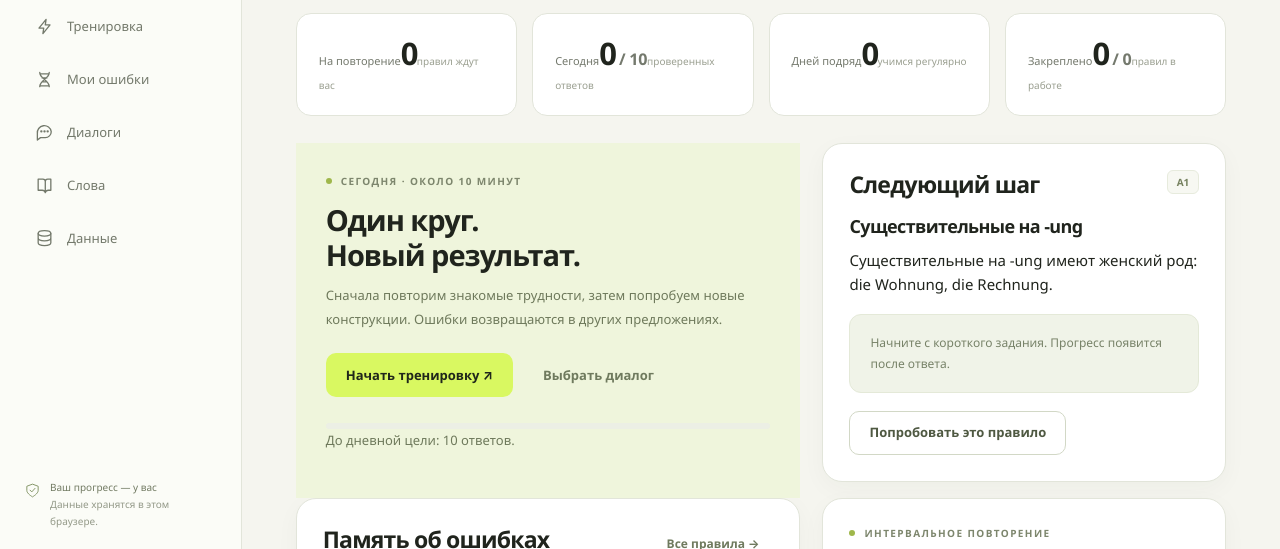
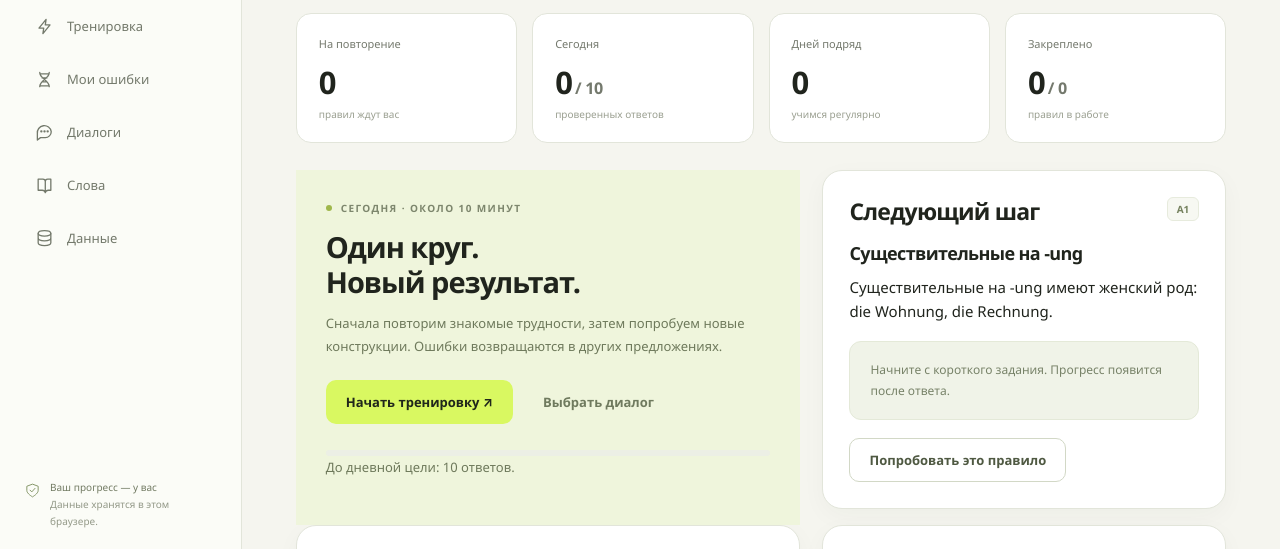
Before and after one commit to Lammerx-creator/deutsch-loop-ru, a plain HTML site: page index.html in a window 1280 px wide. Shown: the part 244-793 px from the top of the page. Drawn offline with Linux system fonts and the light colour scheme.

Commit message:
Fix statistic card layout and refresh offline cache

```diff
--- a/styles.css
+++ b/styles.css
@@ -313,3 +313,8 @@ hr { margin: 22px 0; border: 0; border-top: 1px solid var(--line); }
 .modal .panel-head{margin-bottom:12px}
 #answer{width:100%}
 @media(max-width:600px){.metric-row{gap:5px}.metric-row>div strong{font-size:20px}.modal-backdrop{padding:12px}.modal.card{max-height:calc(100dvh - 24px);padding:20px}.page-head .btn{width:100%}.pattern-row>div:nth-child(2){margin-left:0}.exercise-card .action-row .btn{flex:1}.exercise-card .action-row .btn.small{flex:0 0 38px;min-height:38px}.keyboard-hint{font-size:11px}.prompt{overflow-wrap:anywhere}}
+
+/* Keep statistic labels, values and notes on separate lines. */
+.stat{display:flex;flex-direction:column;align-items:flex-start;justify-content:flex-start}
+.stat-label,.stat-value,.stat-note{display:block}
+.stat-value{margin:0 0 7px;white-space:nowrap}
--- a/sw.js
+++ b/sw.js
@@ -1,6 +1,6 @@
 /* DeutschLoop RU: cache only the public application shell, within this deployment. */
 const CACHE_PREFIX = 'deutschloop-ru-';
-const CACHE_NAME = CACHE_PREFIX + 'v3';
+const CACHE_NAME = CACHE_PREFIX + 'v4';
 const SHELL = ['./', './index.html', './styles.css', './content.js', './app.js', './manifest.webmanifest', './icon.svg', './icon-192.png', './icon-512.png'];
 const shellURLs = SHELL.map(path => new URL(path, self.registration.scope).href);
 const shellPaths = new Set(shellURLs.map(url => new URL(url).pathname));
```
